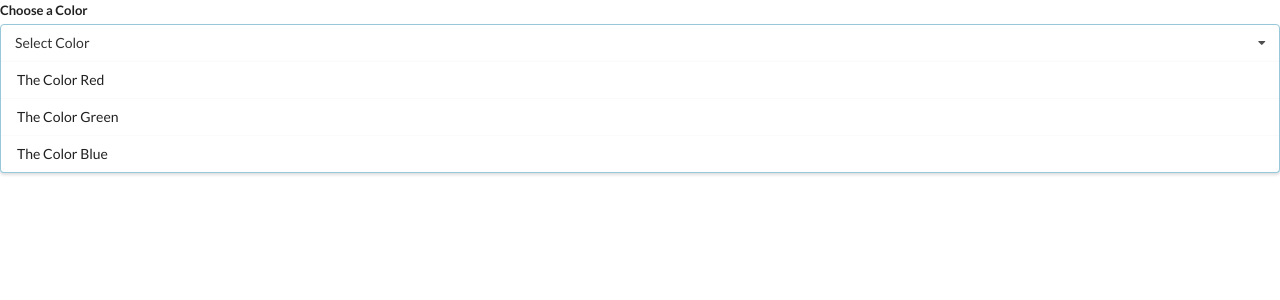
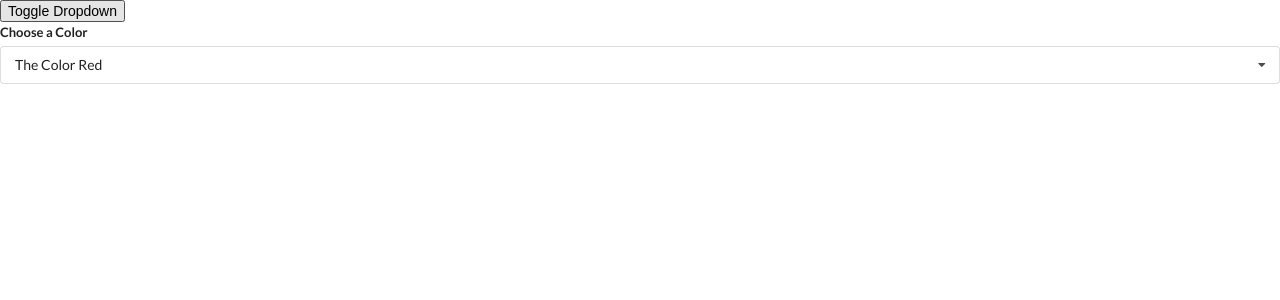
Before and after one commit to VitorDuarte0117/widget, a React (Create React App) app: page / in a window 1280 px wide. Shown: the top 300 px of the page. Built offline with nearby package versions, Linux system fonts and the light colour scheme.

Commit message:
Dropdwon done

```diff
--- a/src/App.js
+++ b/src/App.js
@@ -1,4 +1,5 @@
-import React from "react";
+import React, { useState } from "react";
+
 import Accordion from "./components/Accordion";
 import Dropdown from "./components/Dropdown";
 import Search from "./components/Search";
@@ -33,9 +34,22 @@
             value: "blue",
         },
     ];
+
+    const [selected, setSelected] = useState(options[0]);
+    const [showDropdown, setShowDropdown] = useState(true);
+
     return (
         <div>
-            <Dropdown options={options} />
+            <button onClick={() => setShowDropdown(!showDropdown)}>
+                Toggle Dropdown
+            </button>
+            {showDropdown ? (
+                <Dropdown
+                    selected={selected}
+                    options={options}
+                    onSelectedChange={setSelected}
+                />
+            ) : null}
         </div>
     );
 };
--- a/src/components/Dropdown.js
+++ b/src/components/Dropdown.js
@@ -1,22 +1,54 @@
-import React from "react";
+import React, { useState, useEffect, useRef } from "react";
 
-const Dropdown = ({ options }) => {
+const Dropdown = ({ options, selected, onSelectedChange }) => {
+    const [open, setOpen] = useState(false);
+    const ref = useRef();
+    useEffect(() => {
+        const onBodyClick = (e) => {
+            if (ref.current.contains(e.target)) {
+                return;
+            }
+            setOpen(false);
+        };
+        document.body.addEventListener("click", onBodyClick, { capture: true });
+
+        return () => {
+            document.body.removeEventListener("click", onBodyClick, {
+                capture: true,
+            });
+        };
+    }, []);
+
     const renderedOptions = options.map((option) => {
+        if (option.value === selected.value) {
+            return null;
+        }
         return (
-            <div key={option.value} className="item">
+            <div
+                key={option.value}
+                className="item"
+                onClick={() => {
+                    onSelectedChange(option);
+                }}
+            >
                 {option.label}
             </div>
         );
     });
 
     return (
-        <div className="ui form">
+        <div ref={ref} className="ui form">
             <div className="field">
                 <label className="label">Choose a Color</label>
-                <div className="ui selection dropdown visible active">
+                <div
+                    onClick={() => setOpen(!open)}
+                    className={`ui selection dropdown ${
+                        open ? "visible active" : ""
+                    }`}
+                >
                     <i className="dropdown icon"></i>
-                    <div className="text">Select Color</div>
-                    <div className="menu visible transition">
+                    <div className="text">{selected.label}</div>
+                    <div className={`menu ${open ? "visible transition" : ""}`}>
                         {renderedOptions}
                     </div>
                 </div>
```
